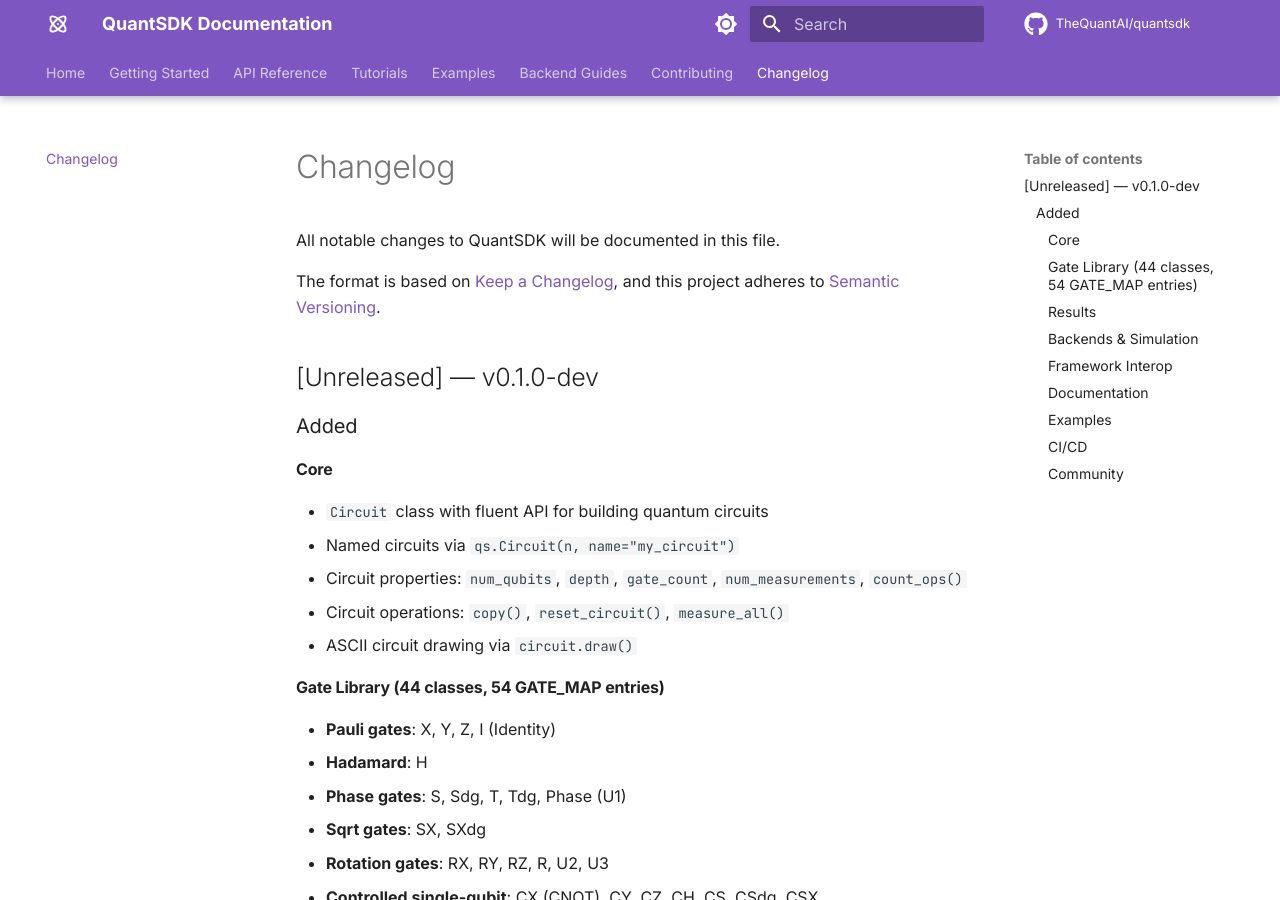
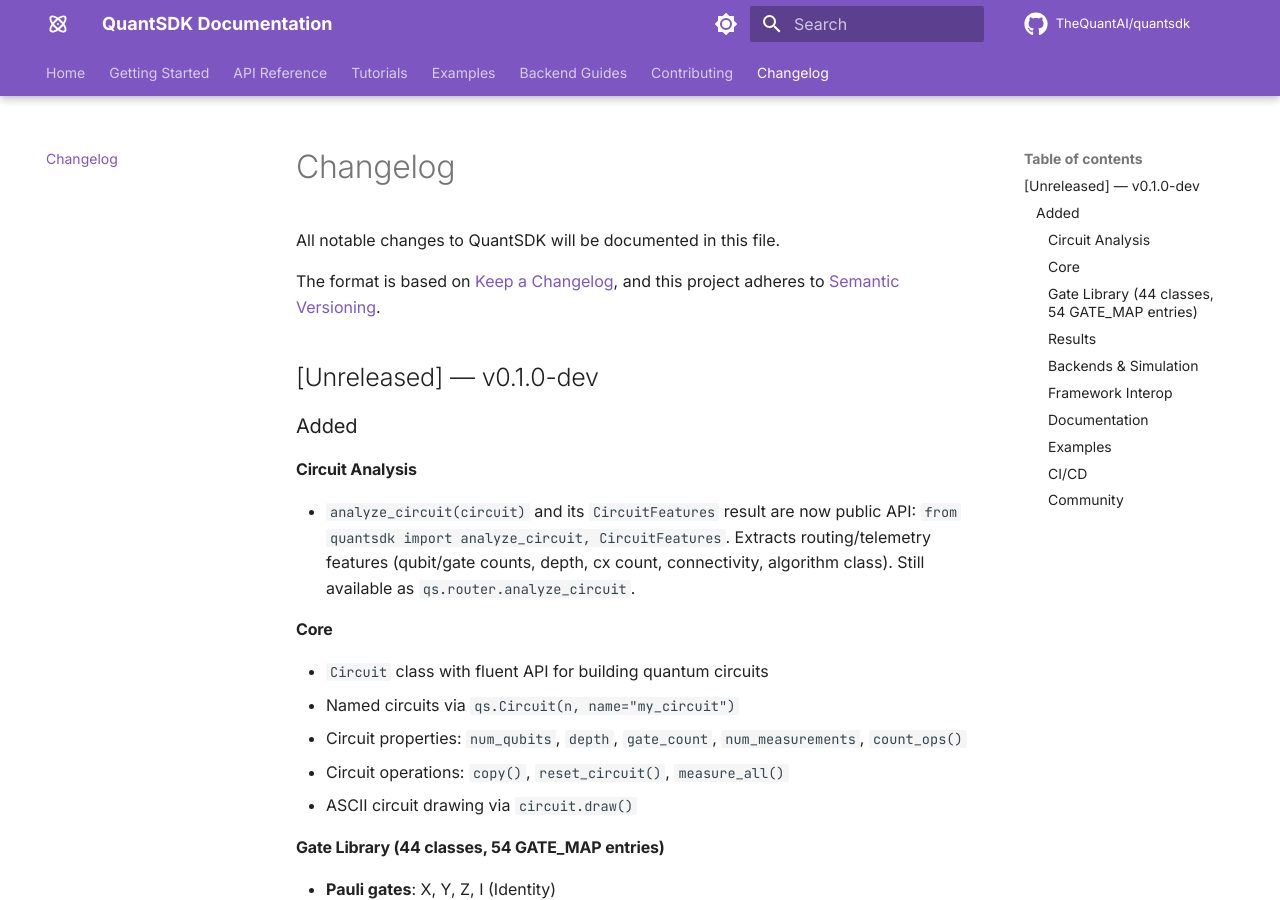
Before and after one commit to TheQuantAI/quantsdk, an MkDocs documentation site: the page built from docs/changelog.md, in a window 1280 px wide and 900 px high. Built offline with MkDocs 1.6.1 and Material for MkDocs 9.7.7, drawn with Linux system fonts in a browser that asks for light colours; comment, search, counter and statistics services are not loaded; the version menu is left out.

Commit message:
[SDK-010] Make analyze_circuit + CircuitFeatures public API
Promote analyze_circuit() and its CircuitFeatures result to top-level public API (from quantsdk import analyze_circuit). Add __all__ entries, CHANGELOG, docs/api/router.md + nav, and test_api_surface coverage. router.py unchanged (pure re-export); qs.router.analyze_circuit still works. Also scoped a module-level qiskit importorskip that was over-skipping the api-surface file. No behavior change.

```diff
--- a/CHANGELOG.md
+++ b/CHANGELOG.md
@@ -8,6 +8,12 @@
 ## [Unreleased] — v0.1.0-dev
 
 ### Added
+
+#### Circuit Analysis
+- `analyze_circuit(circuit)` and its `CircuitFeatures` result are now public API:
+  `from quantsdk import analyze_circuit, CircuitFeatures`. Extracts routing/telemetry
+  features (qubit/gate counts, depth, cx count, connectivity, algorithm class).
+  Still available as `qs.router.analyze_circuit`.
 
 #### Core
 - `Circuit` class with fluent API for building quantum circuits
--- a/mkdocs.yml
+++ b/mkdocs.yml
@@ -138,6 +138,7 @@
     - Backend: api/backend.md
     - Framework Interop: api/interop.md
     - Cloud API: api/cloud-api.md
+    - Circuit Analysis: api/router.md
   - Tutorials:
     - tutorials/index.md
     - "01 - Bell State & Entanglement": tutorials/01-bell-state.md
--- a/src/quantsdk/__init__.py
+++ b/src/quantsdk/__init__.py
@@ -29,12 +29,15 @@
 
 from quantsdk.circuit import Circuit
 from quantsdk.result import Result
+from quantsdk.router import CircuitFeatures, analyze_circuit
 from quantsdk.runner import run
 
 __all__ = [
     "Circuit",
+    "CircuitFeatures",
     "Result",
     "__version__",
+    "analyze_circuit",
     "cloud",
     "router",
     "run",
```
Also changed, not shown: docs/api/router.md (added, +57 -0 lines), 1 other file.
